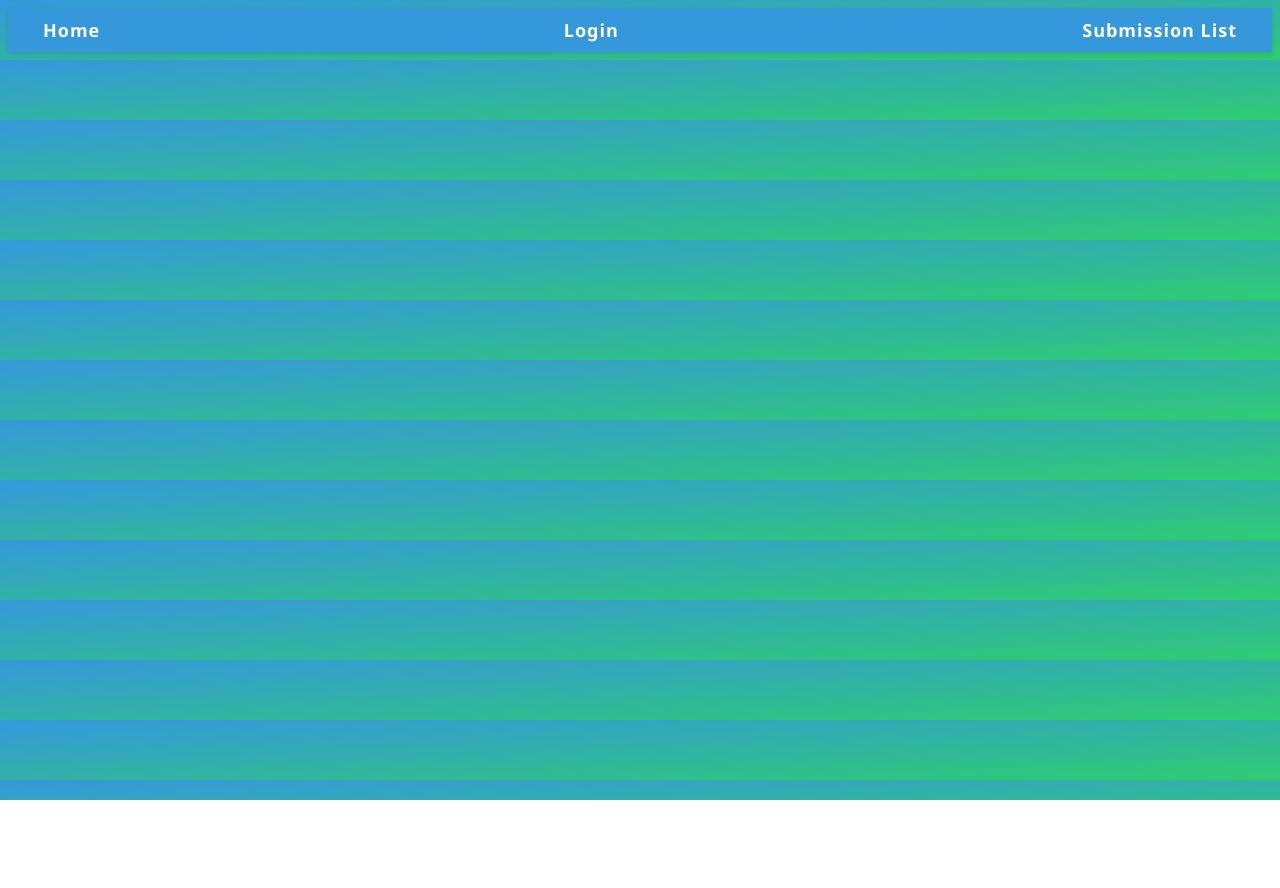
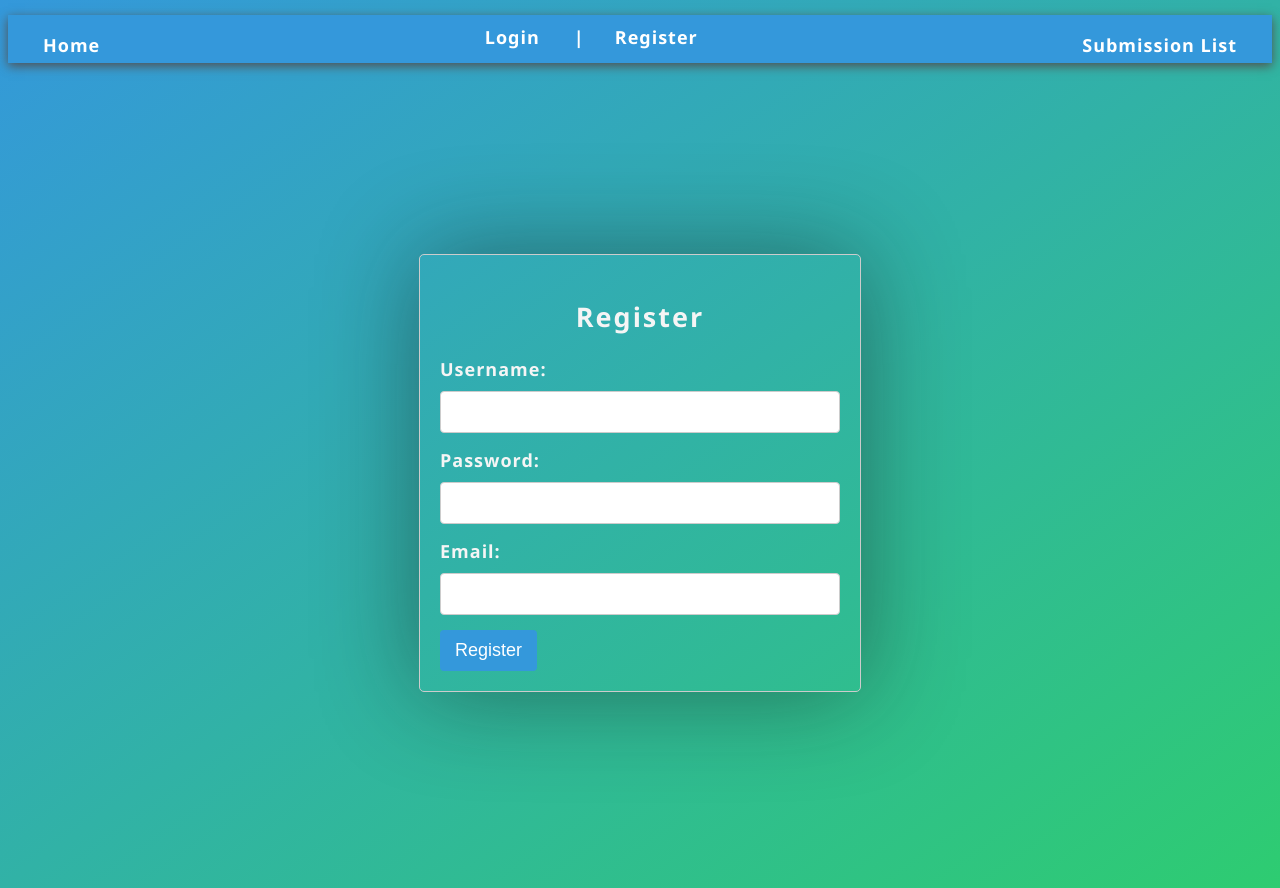
Before and after one commit to avindutt/evo_surveyor, a React (Create React App) app: page /register in a window 1280 px wide. Before the commit the page ends 800 px from the top, so only its background shows below. Built offline with nearby package versions, Linux system fonts and the light colour scheme.

Commit message:
user registration and notifications

```diff
--- a/package.json
+++ b/package.json
@@ -11,6 +11,7 @@
     "react-dom": "^18.2.0",
     "react-router-dom": "^6.21.1",
     "react-scripts": "5.0.1",
+    "react-toastify": "^9.1.3",
     "web-vitals": "^2.1.4"
   },
   "scripts": {
--- a/src/App.js
+++ b/src/App.js
@@ -4,6 +4,7 @@ import Home from './Pages/Home';
 import AdminLogin from './Pages/AdminLogin';
 import SubmittedData from './Pages/SubmittedData';
 import Navbar from './Components/Navbar';
+import Register from './Pages/Register';
 
 function App() {
   return (
@@ -13,6 +14,7 @@ function App() {
         <Route path='/' element={<Home/>}></Route>
         <Route path='/login' element={<AdminLogin/>}></Route>
         <Route path='/view-data' element={<SubmittedData/>}></Route>
+        <Route path='/register' element={<Register/>}></Route>
       </Routes>
     </div>
   )
--- a/src/Components/Navbar.js
+++ b/src/Components/Navbar.js
@@ -7,7 +7,10 @@ const Navbar = () => {
     <nav className="navbar">
       <div className="navbar-container">
         <Link to="/" className="nav-link">Home</Link>
-        <Link to="/login" className="nav-link">Login</Link>
+        <div>
+        <Link to="/login" className="nav-link">Login &nbsp;&nbsp;&nbsp;&nbsp; |</Link>
+        <Link to="/register" className='nav-link' >Register</Link>
+        </div>
         <Link to="/view-data" className="nav-link">Submission List</Link>
       </div>
     </nav>
--- a/src/Pages/Home.js
+++ b/src/Pages/Home.js
@@ -1,6 +1,7 @@
 import React, { useState } from 'react';
 import axios from 'axios';
 import '../Styles/home.css';
+import { toast } from 'react-toastify';
 
 const Home = () => {
   const [formData, setFormData] = useState({
@@ -26,7 +27,10 @@ const Home = () => {
           "Content-Type": "application/json"
         }
       });
-      alert('Form submitted successfully!');
+      toast.success('Form submitted successfully!', {
+        autoClose: 3000,
+        pauseOnHover: true
+      });
       console.log('Form submitted successfully', response.data);
 
       // reset the form
@@ -40,6 +44,10 @@ const Home = () => {
         message: '',
       });
     } catch (error) {
+      toast.error('Error in submitting form!', {
+        autoClose: 3000,
+        pauseOnHover: true
+      });
       console.error('Error submitting form:', error);
     }
   };
--- /dev/null
+++ b/src/Pages/Register.js
@@ -0,0 +1,72 @@
+import React, { useState } from 'react';
+import axios from 'axios';
+import '../Styles/register.css';
+import { useNavigate } from 'react-router-dom';
+import { toast } from 'react-toastify';
+import 'react-toastify/dist/ReactToastify.css';
+
+const Register = () => {
+  const [username, setUsername] = useState('');
+  const [password, setPassword] = useState('');
+  const [email, setEmail] = useState('');
+  const [registrationMessage, setRegistrationMessage] = useState('');
+  const navigate = useNavigate();
+  const handleRegister = async () => {
+    try {
+
+      if (!username || !password || !email) {
+        toast.error('Please fill in all fields.', {
+            autoClose: 3000,
+            pauseOnHover: true
+        });
+        setRegistrationMessage('Please fill in all fields.',);
+        return;
+      }
+
+      const response = await axios.post('http://localhost:8000/user/register', { username, password, email }, {
+        headers: {
+            "Content-Type": 'application/json',
+        }
+      });
+
+      toast.success(response.data.message, {
+            autoClose: 3000,
+            pauseOnHover: true
+      });
+      setRegistrationMessage(response.data.message);
+      navigate('/login');
+
+    } catch (error) {
+      console.error(error);
+      toast.error("Registration failed. Try again!", {
+        autoClose: 3000,
+        pauseOnHover: true
+      })
+      setRegistrationMessage('Registration failed. Please try again.');
+    }
+  };
+
+  return (
+    <div className='main-container'>
+        <div className='admin-login-container'>
+        <h2>Register</h2>
+        <div>
+            <label htmlFor="username">Username:</label>
+            <input type="text" id="username" value={username} onChange={(e) => setUsername(e.target.value)} />
+        </div>
+        <div>
+            <label htmlFor="password">Password:</label>
+            <input type="password" id="password" value={password} onChange={(e) => setPassword(e.target.value)} />
+        </div>
+        <div>
+            <label htmlFor="email">Email:</label>
+            <input type="text" id="email" value={email} onChange={(e) => setEmail(e.target.value)} />
+        </div>
+        <button onClick={handleRegister}>Register</button>
+        {registrationMessage && <p>{registrationMessage}</p>}
+        </div>
+    </div>
+  );
+};
+
+export default Register;
--- a/src/Styles/home.css
+++ b/src/Styles/home.css
@@ -49,7 +49,7 @@
   }
 
   button {
-    background-color: #4caf50;
+    background-color: #52de57;
     color: white;
     padding: 10px 15px;
     border: none;
@@ -59,7 +59,7 @@
   }
 
   button:hover {
-    background-color: #45a049;
+    background-color: #56cb5c;
   }
 
   @media (max-width: 600px) {
--- a/src/Styles/login.css
+++ b/src/Styles/login.css
@@ -13,7 +13,12 @@
     padding: 20px;
     border: 1px solid #ccc;
     border-radius: 5px;
-    box-shadow: 0 0 100px rgba(20, 20, 20, 0.1);
+    box-shadow: 0 0 100px rgba(20, 20, 20, 0.445);
+  }
+
+  .admin-login-container h2 {
+    text-align: center;
+    letter-spacing: 2px;
   }
 
   .form-group {
@@ -44,7 +49,7 @@
   }
 
   button:hover {
-    background-color: #45a049;
+    background-color: #51bb56;
   }
 
   @media (max-width: 600px) {
--- a/src/Styles/navbar.css
+++ b/src/Styles/navbar.css
@@ -2,7 +2,9 @@
     background-color: #3498db;
     color: #fff;
     padding: 10px 20px;
-    box-shadow: 0 2px 5px rgba(0, 0, 0, 0.1);
+    box-shadow: 0 3px 10px rgba(82, 78, 78, 0.988);
+    margin-bottom: 10px;
+    height: 28px;
   }
 
   .navbar-container {
@@ -19,5 +21,7 @@
   }
 
   .nav-link:hover {
-    text-decoration: underline;
+    color: rgb(56, 55, 55);
+    transition: all 0.2s ease-in;
+    font-size: 20px;
   }
--- /dev/null
+++ b/src/Styles/register.css
@@ -0,0 +1,34 @@
+  div {
+    margin-bottom: 15px;
+  }
+
+
+
+  label {
+    display: block;
+    margin-bottom: 5px;
+    font-weight: bold;
+  }
+
+  input {
+    width: 100%;
+    padding: 8px;
+    box-sizing: border-box;
+  }
+
+  button {
+    background-color: #3498db;
+    color: #fff;
+    padding: 10px 15px;
+    border: none;
+    cursor: pointer;
+  }
+
+  button:hover {
+    background-color: #2c77b9;
+  }
+
+  p {
+    margin-top: 10px;
+    color: #fd0901;
+  }
--- a/src/Styles/submittedData.css
+++ b/src/Styles/submittedData.css
@@ -4,11 +4,16 @@
     padding: 20px;
     border: 1px solid #ccc;
     border-radius: 5px;
-    box-shadow: 0 0 10px rgba(0, 0, 0, 0.1);
+    box-shadow: 0 0 10px rgba(0, 0, 0, 0.525);
     background-color: #fff;
   }
 
   .submission-list-container h2 {
+    font-family: Verdana, Geneva, Tahoma, sans-serif;
+    width: max-content;
+    padding: 10px 20px;
+    margin: 0 auto;
+    border: 1px dotted rgb(172, 171, 171);
     color: rgb(65, 60, 60);
     text-align: center;
   }
@@ -20,7 +25,7 @@
   }
 
   th, td {
-    border: 1px solid #ddd;
+    border: 1px dotted #d5d4d4;
     padding: 8px;
     text-align: left;
   }
--- a/src/index.js
+++ b/src/index.js
@@ -2,12 +2,14 @@ import React from 'react';
 import ReactDOM from 'react-dom/client';
 import App from './App';
 import { BrowserRouter } from 'react-router-dom';
+import { ToastContainer } from 'react-toastify';
 
 const root = ReactDOM.createRoot(document.getElementById('root'));
 root.render(
   <React.StrictMode>
     <BrowserRouter>
-      <App />
+      <ToastContainer/>
+        <App />
     </BrowserRouter>
   </React.StrictMode>
 );
```
Also changed, not shown: 1 other file (tests, documents, lock files or other folders).
